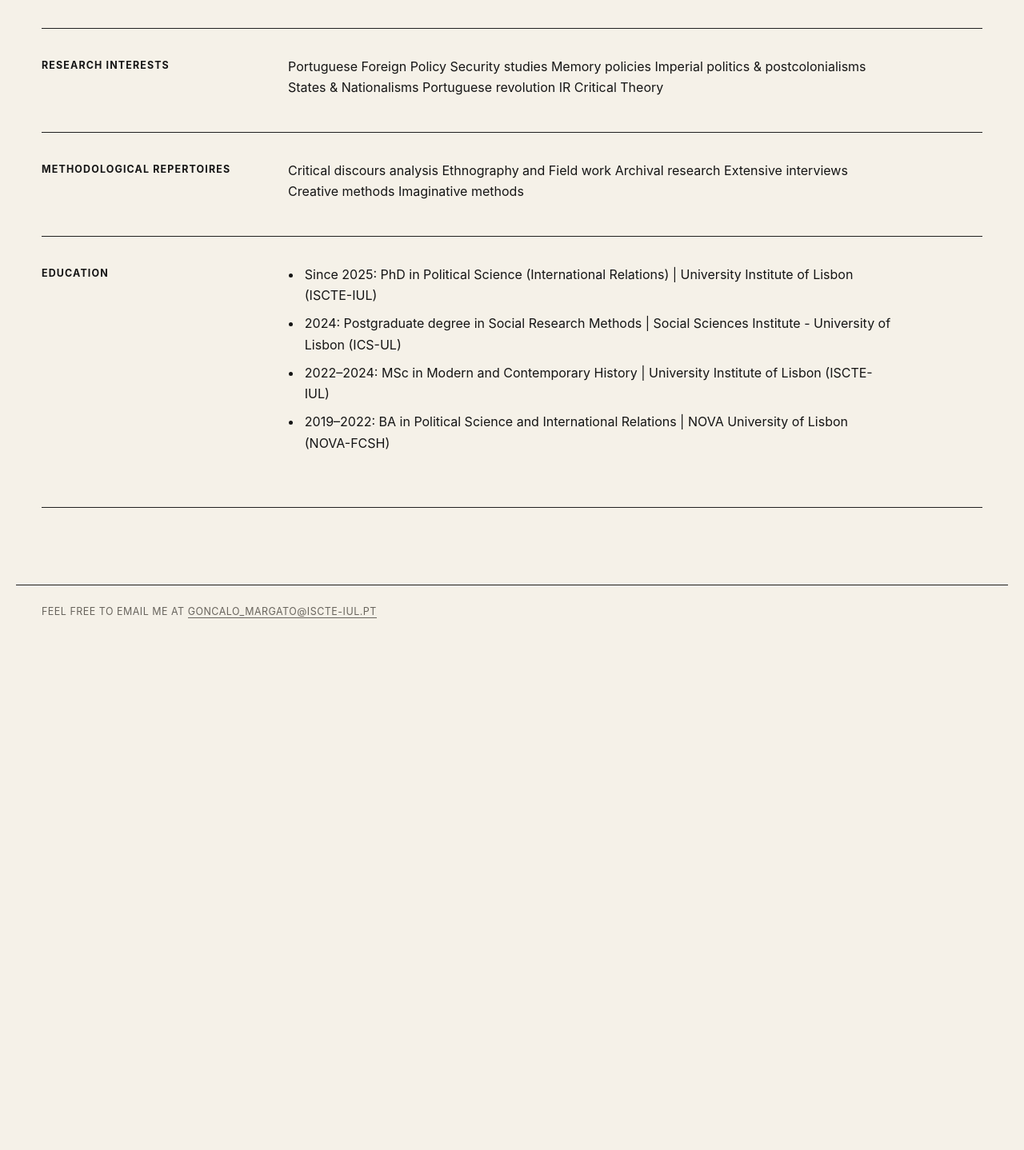
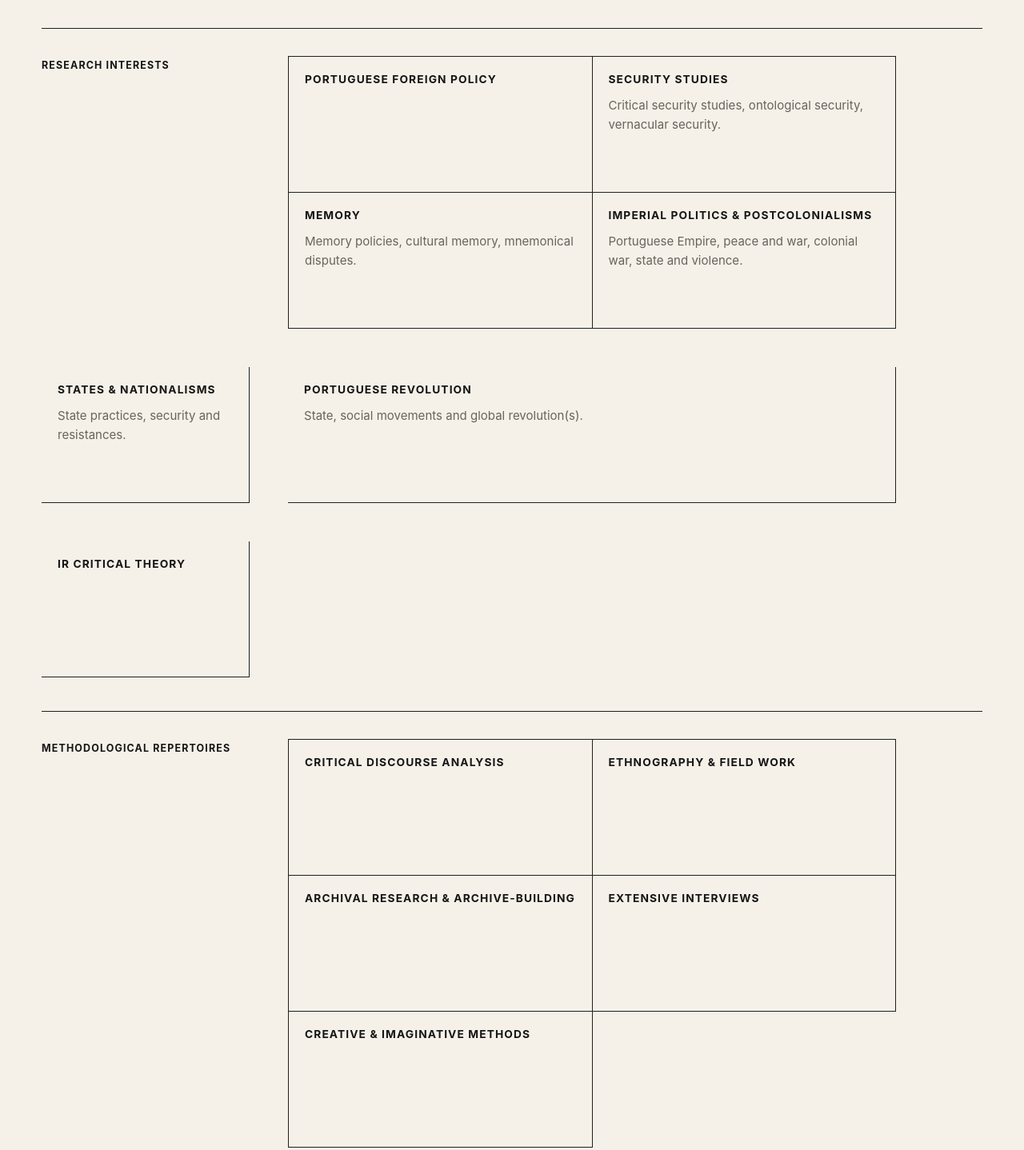
Before and after one commit to gcmargato/gcmargato.github.io, a plain HTML site: page index.html in a window 1280 px wide. Shown: the part 540-1978 px from the top of the page at 80% size. Before the commit the page ends 1345 px from the top, so only its background shows below. Drawn offline with Linux system fonts and the light colour scheme.

Commit message:
Refactor content sections to use info-box articles

```diff
--- a/index.html
+++ b/index.html
@@ -38,31 +38,72 @@
 
     </section>
 
-      <section class="content-section">
+ <section class="content-section">
   <h2>Research interests</h2>
 
-  <div class="tag-grid">
-    <span>Portuguese Foreign Policy</span>
-    <span>Security studies</span>
-    <span>Memory policies</span>
-    <span>Imperial politics & postcolonialisms</span>
-    <span>States & Nationalisms</span>
-    <span>Portuguese revolution</span>
-    <span>IR Critical Theory</span>
+  <div class="box-grid">
+    <article class="info-box">
+      <h3>Portuguese Foreign Policy</h3>
+    </article>
+
+    <article class="info-box">
+      <h3>Security Studies</h3>
+      <p>Critical security studies, ontological security, vernacular security.</p>
+    </article>
+
+    <article class="info-box">
+      <h3>Memory</h3>
+      <p> Memory policies, cultural memory, mnemonical disputes.</p>
+    </article>
+
+    <article class="info-box">
+      <h3>Imperial politics & postcolonialisms</h3>
+      <p>Portuguese Empire, peace and war, colonial war, state and violence.</p>
+    </article>
   </div>
+
+    <article class="info-box">
+      <h3>States & nationalisms</h3>
+      <p>State practices, security and resistances.</p>
+    </article>
+  </div>
+
+       <article class="info-box">
+      <h3>Portuguese revolution</h3>
+      <p>State, social movements and global revolution(s).</p>
+    </article>
+  </div>
+
+       <article class="info-box">
+       <h3>IR Critical Theory</h3>
+       </article>
+  </div>
+
 </section>
 
       <section class="content-section">
   <h2>Methodological repertoires</h2>
 
-  <div class="tag-grid">
-    <span>Critical discours analysis</span>
-    <span>Ethnography and Field work</span>
-    <span>Archival research</span>
-    <span>Extensive interviews</span>
-    <span>Creative methods</span>
-    <span>Imaginative methods</span>
-  </div>
+  <div class="box-grid">
+    <article class="info-box">
+      <h3>Critical discourse analysis</h3>
+    </article>
+
+    <article class="info-box">
+      <h3>Ethnography & field work</h3>
+    </article>
+
+    <article class="info-box">
+      <h3>Archival research & Archive-building</h3>
+    </article>
+
+   <article class="info-box">
+      <h3>Extensive interviews</h3>
+    </article>
+
+   <article class="info-box">
+      <h3>Creative & Imaginative methods</h3>
+    </article>
 </section>
 
     <section class="content-section">
```
